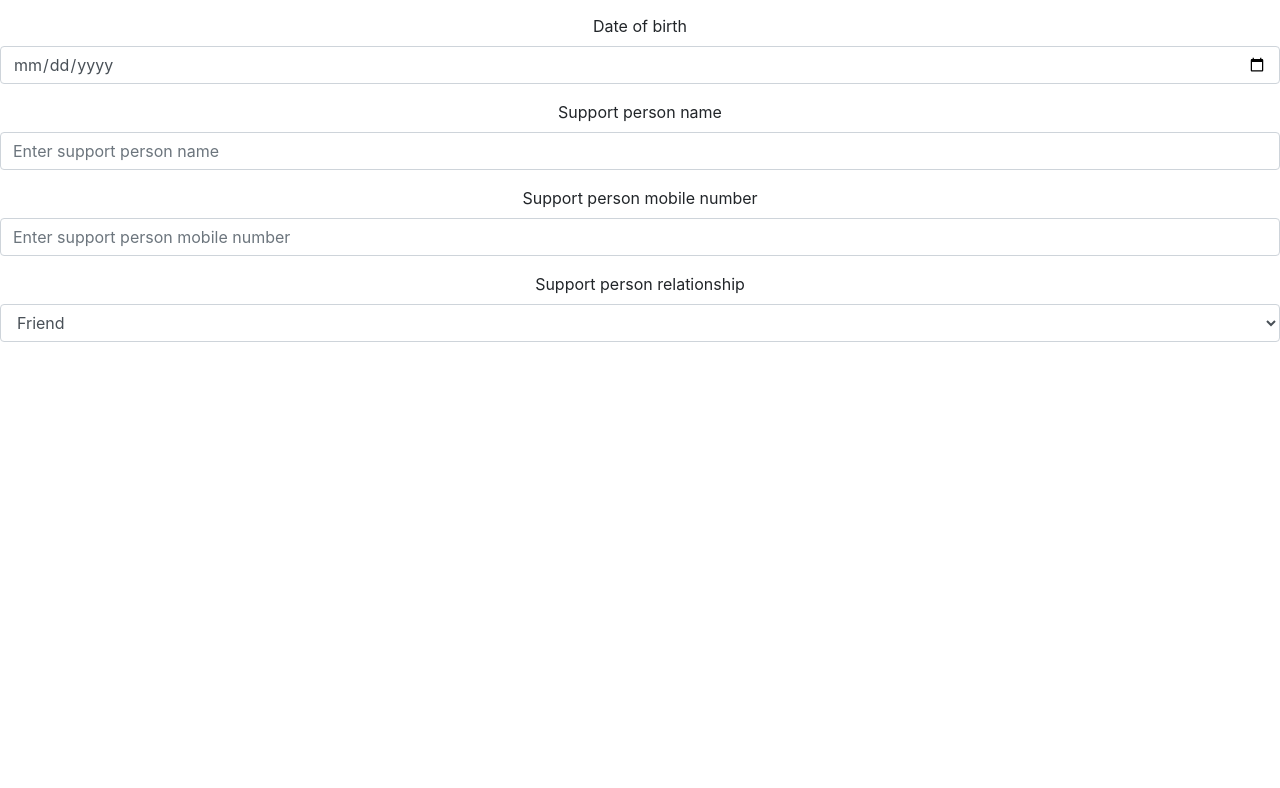
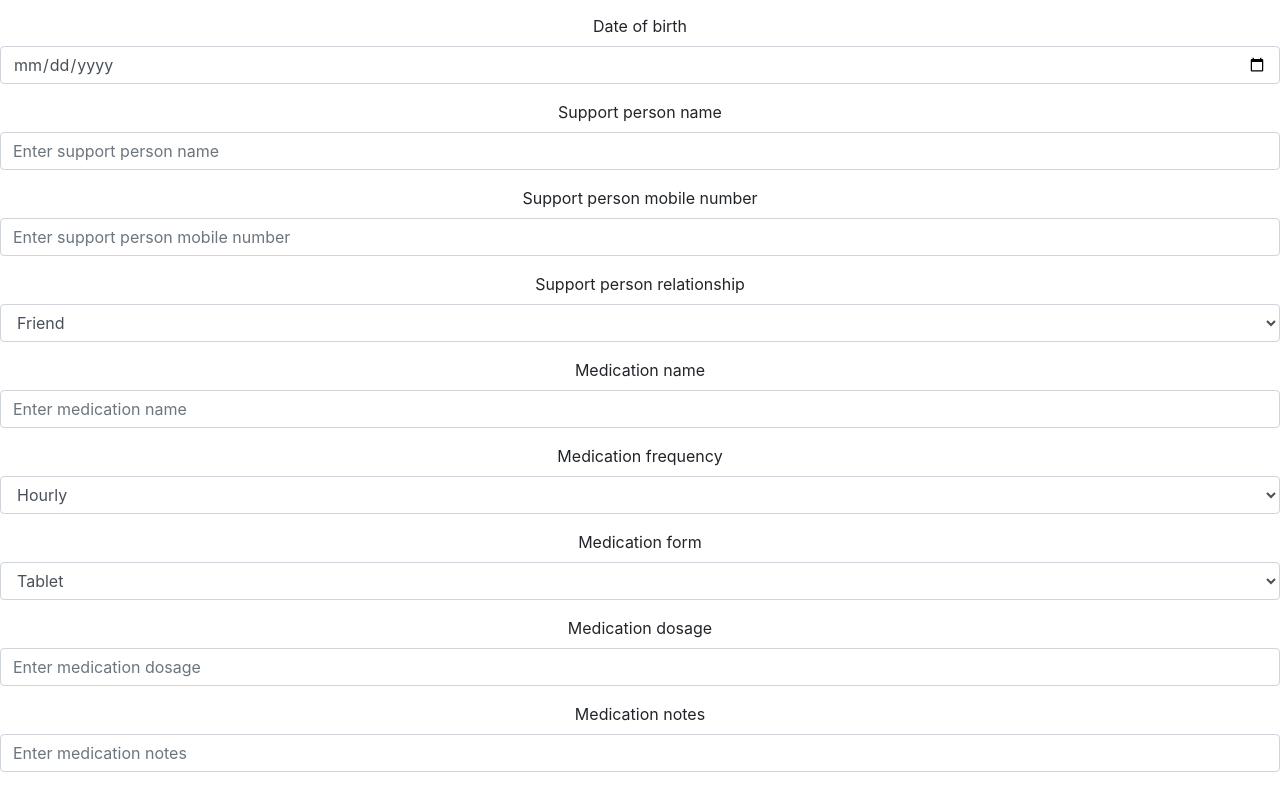
Before and after one commit to nina-rafieifar/ClockWorkHac2019, a React (Create React App) app in the folder OutReach/outreach.ui/: page / in a window 1280 px wide. Shown: the part 564-1352 px from the top of the page. Before the commit the page ends 922 px from the top, so only its background shows below. Built offline with nearby package versions, Linux system fonts and the light colour scheme.

Commit message:
Add support person and medication to form

```diff
--- a/OutReach/outreach.ui/src/components/registration.tsx
+++ b/OutReach/outreach.ui/src/components/registration.tsx
@@ -12,6 +12,11 @@ interface IRegistrationState {
   supportPersonName: string
   supportPersonMobileNumber: string
   supportPersonRelationship: string
+  medicationName: string
+  medicationFrequency: string
+  medicationForm: string
+  medicationDosage: string
+  medicationNotes: string
 }
 
 export class Registration extends React.Component<IRegistrationProps, IRegistrationState> {
@@ -24,7 +29,12 @@ export class Registration extends React.Component<IRegistrationProps, IRegistrat
       dateOfBirth: "",
       supportPersonName: "",
       supportPersonMobileNumber: "",
-      supportPersonRelationship: ""
+      supportPersonRelationship: "Friend",
+      medicationName: "",
+      medicationFrequency: "Hourly",
+      medicationForm: "",
+      medicationDosage: "",
+      medicationNotes: ""
     };
     this.handleForenameChange = this.handleForenameChange.bind(this);
     this.handleSurnameChange = this.handleSurnameChange.bind(this);
@@ -33,6 +43,11 @@ export class Registration extends React.Component<IRegistrationProps, IRegistrat
     this.handleSupportPersonNameChange = this.handleSupportPersonNameChange.bind(this);
     this.handleSupportPersonMobileNumberChange = this.handleSupportPersonMobileNumberChange.bind(this);
     this.handleSupportPersonRelationshipChange = this.handleSupportPersonRelationshipChange.bind(this);
+    this.handleMedicationNameChange = this.handleMedicationNameChange.bind(this);
+    this.handleMedicationFrequencyChange = this.handleMedicationFrequencyChange.bind(this);
+    this.handleMedicationFormChange = this.handleMedicationFormChange.bind(this);
+    this.handleMedicationDosageChange = this.handleMedicationDosageChange.bind(this);
+    this.handleMedicationNotesChange = this.handleMedicationNotesChange.bind(this);
   }
 
   protected handleForenameChange({ target }: any) {
@@ -74,6 +89,36 @@ export class Registration extends React.Component<IRegistrationProps, IRegistrat
   protected handleSupportPersonRelationshipChange({ target }: any) {
     this.setState({
       supportPersonRelationship: target.value
+    });
+  };
+
+  protected handleMedicationNameChange({ target }: any) {
+    this.setState({
+      medicationName: target.value
+    });
+  };
+
+  protected handleMedicationFrequencyChange({ target }: any) {
+    this.setState({
+      medicationFrequency: target.value
+    });
+  };
+
+  protected handleMedicationFormChange({ target }: any) {
+    this.setState({
+      medicationFrequency: target.value
+    });
+  };
+
+  protected handleMedicationDosageChange({ target }: any) {
+    this.setState({
+      medicationDosage: target.value
+    });
+  };
+
+  protected handleMedicationNotesChange({ target }: any) {
+    this.setState({
+      medicationNotes: target.value
     });
   };
 
@@ -136,12 +181,58 @@ export class Registration extends React.Component<IRegistrationProps, IRegistrat
             <Form.Label>Support person relationship</Form.Label>
             <Form.Control
               as="select"
-              placeholder="Enter support person relationship"
               onChange={this.handleSupportPersonRelationshipChange}
             >
               <option>Friend</option>
-              <option>Relation</option>
+              <option>Relative</option>
             </Form.Control>
+          </Form.Group>
+          <Form.Group controlId="formMedicationName">
+            <Form.Label>Medication name</Form.Label>
+            <Form.Control
+              type="text"
+              placeholder="Enter medication name"
+              onChange={this.handleMedicationNameChange}
+            />
+          </Form.Group>
+          <Form.Group controlId="formMedicationFrequency">
+            <Form.Label>Medication frequency</Form.Label>
+            <Form.Control
+              as="select"
+              onChange={this.handleMedicationFrequencyChange}
+            >
+              <option>Hourly</option>
+              <option>Daily</option>
+              <option>Weekly</option>
+              <option>Monthly</option>
+            </Form.Control>
+          </Form.Group>
+          <Form.Group controlId="formMedicationForm">
+            <Form.Label>Medication form</Form.Label>
+            <Form.Control
+              as="select"
+              onChange={this.handleMedicationFormChange}
+            >
+              <option>Tablet</option>
+              <option>Liquid</option>
+              <option>Injection</option>
+            </Form.Control>
+          </Form.Group>
+          <Form.Group controlId="formMedicationDosage">
+            <Form.Label>Medication dosage</Form.Label>
+            <Form.Control
+              type="text"
+              placeholder="Enter medication dosage"
+              onChange={this.handleMedicationDosageChange}
+            />
+          </Form.Group>
+          <Form.Group controlId="formMedicationNotes">
+            <Form.Label>Medication notes</Form.Label>
+            <Form.Control
+              type="textarea"
+              placeholder="Enter medication notes"
+              onChange={this.handleMedicationNotesChange}
+            />
           </Form.Group>
         </Form>
       </div>
```
